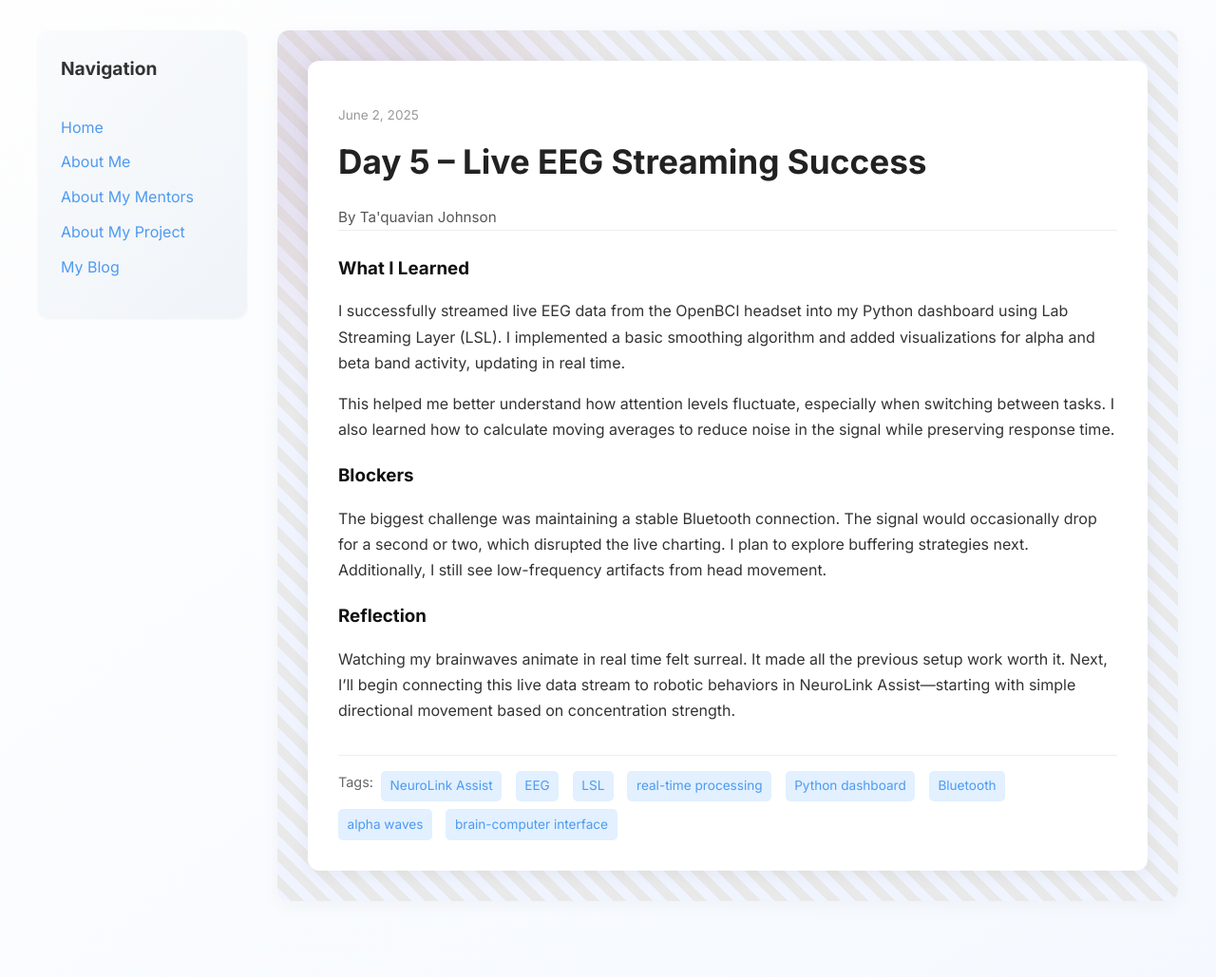
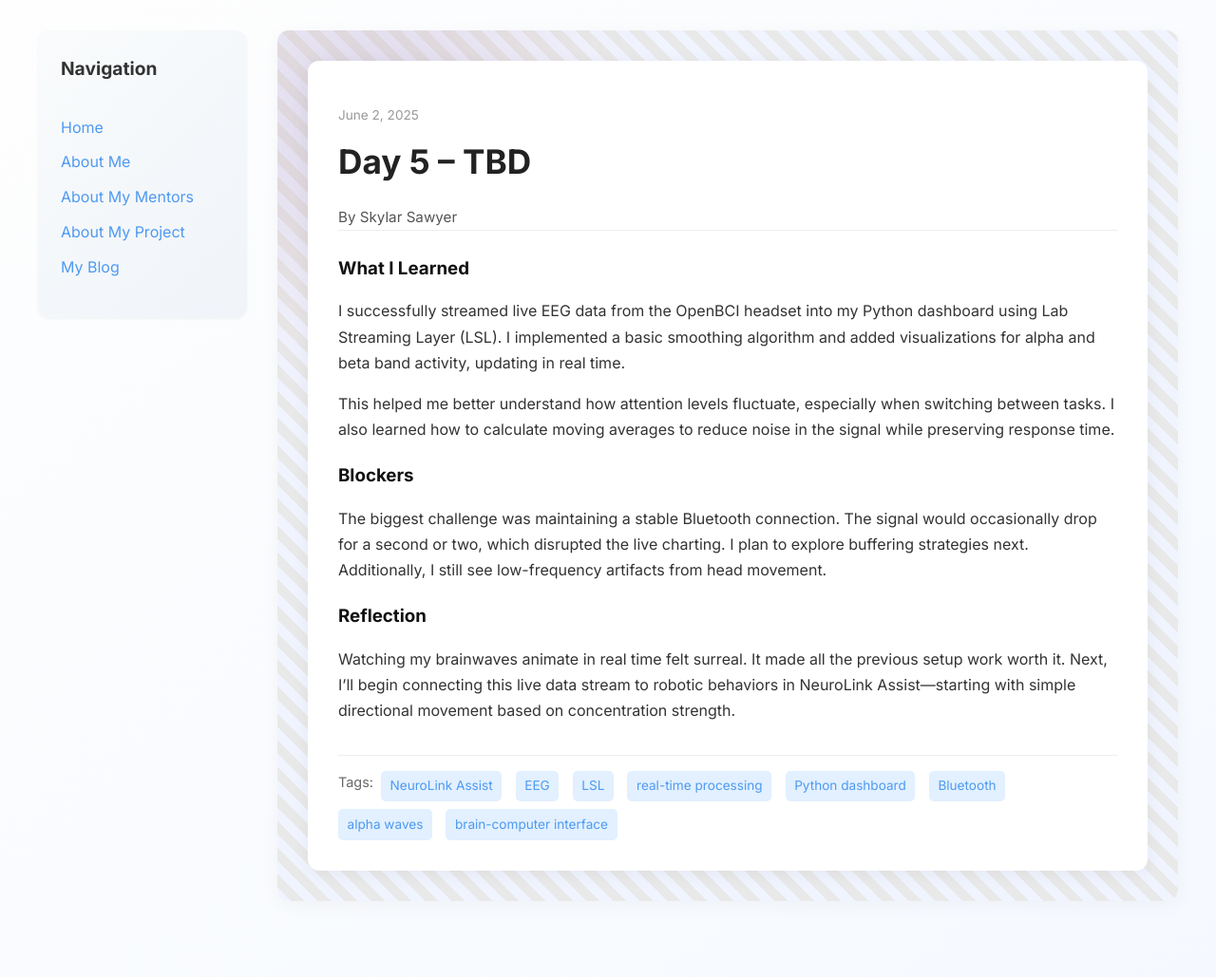
Before and after one commit to skysaw13/skysaw13.github.io, a Jekyll site: the page built from _posts/2025-06-02-day-5.md, in a window 1280 px wide. Shown: the whole page at 95% size. Built offline with Jekyll 4.4.1, drawn with Linux system fonts in a browser that asks for light colours.

Commit message:
Update 2025-06-02-day-5.md

```diff
--- a/_posts/2025-06-02-day-5.md
+++ b/_posts/2025-06-02-day-5.md
@@ -1,8 +1,8 @@
 ---
 layout: post
-title: "Day 5 – Live EEG Streaming Success"
+title: "Day 5 – TBD"
 date: 2025-06-02
-author: Ta'quavian Johnson
+author: Skylar Sawyer
 permalink: /day5.html
 tags: ["NeuroLink Assist", "EEG", "LSL", "real-time processing", "Python dashboard", "Bluetooth", "alpha waves", "brain-computer interface"]
 
```
